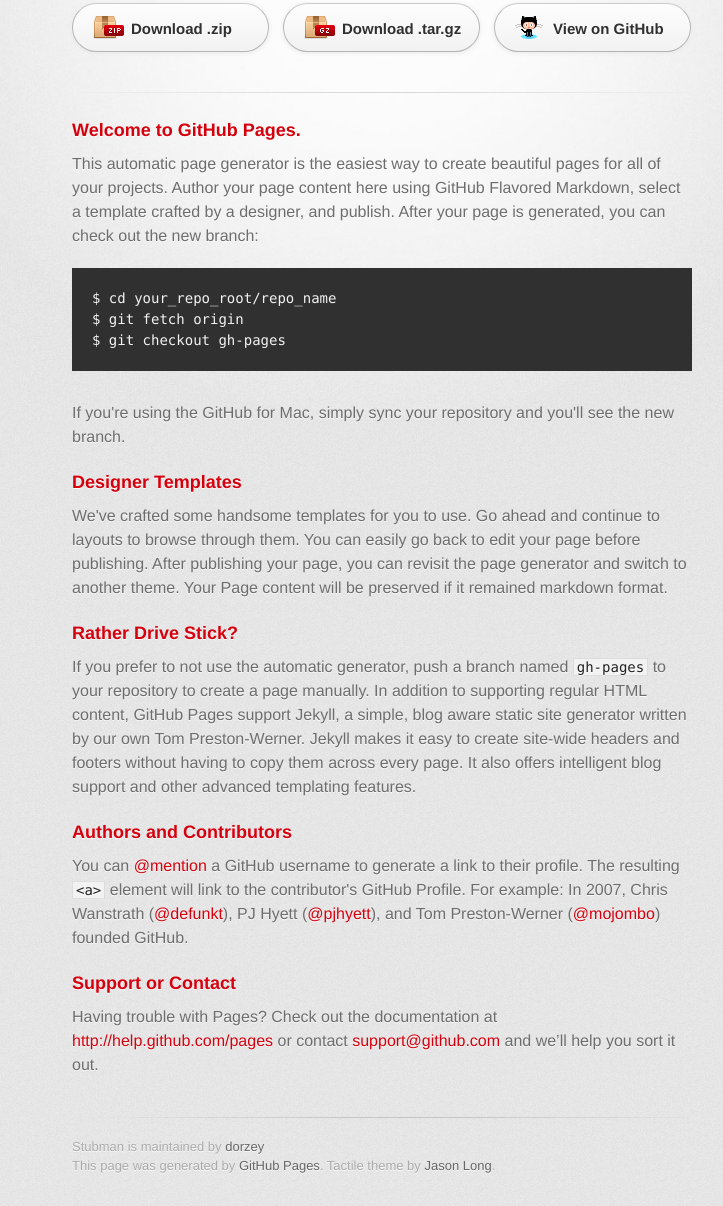
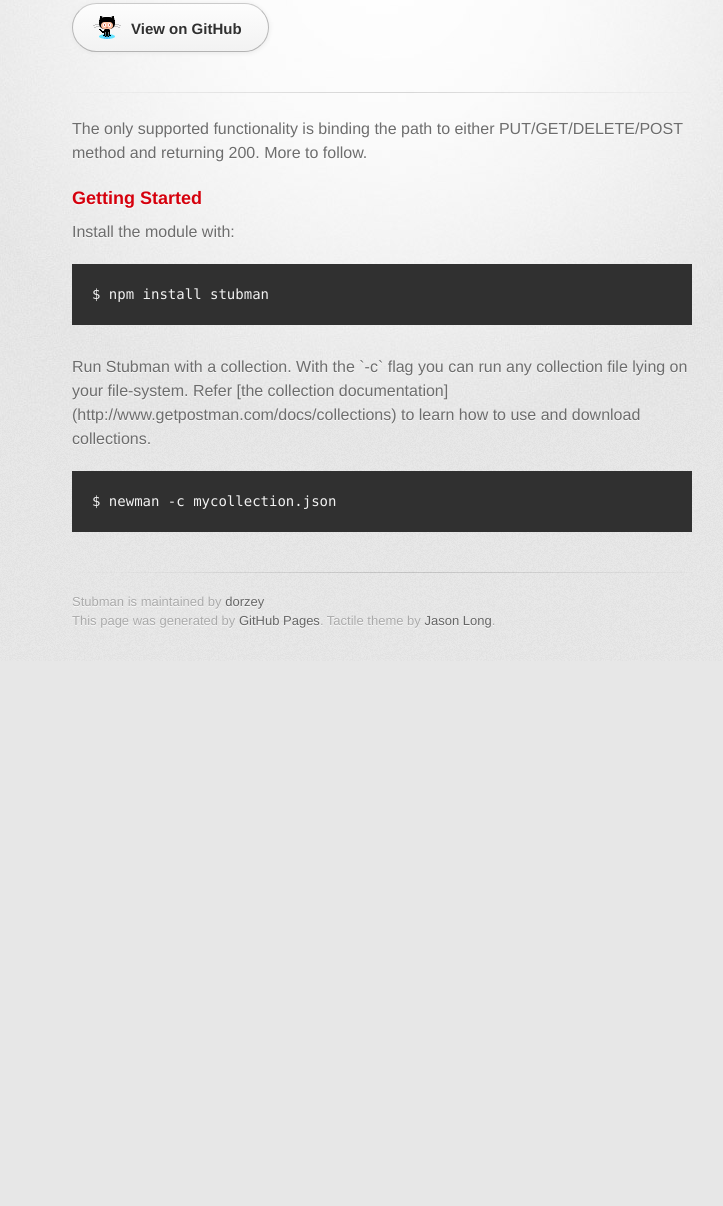
Before and after one commit to dorzey/stubman, a plain HTML site: page index.html in a window 1280 px wide. Shown: the part 154-1360 px from the top of the page, without its empty margins (258-981 px from the left). After the commit the page ends 815 px from the top, so only its background shows below. Drawn offline with Linux system fonts and the light colour scheme; a web font is replaced by a local one.

Commit message:
Changed page content

```diff
--- a/index.html
+++ b/index.html
@@ -23,45 +23,29 @@
         </header>
 
         <section id="downloads" class="clearfix">
-          <a href="https://github.com/dorzey/stubman/zipball/master" id="download-zip" class="button"><span>Download .zip</span></a>
-          <a href="https://github.com/dorzey/stubman/tarball/master" id="download-tar-gz" class="button"><span>Download .tar.gz</span></a>
           <a href="https://github.com/dorzey/stubman" id="view-on-github" class="button"><span>View on GitHub</span></a>
         </section>
 
         <hr>
 
         <section id="main_content">
-          <h3>
-<a name="welcome-to-github-pages" class="anchor" href="#welcome-to-github-pages"><span class="octicon octicon-link"></span></a>Welcome to GitHub Pages.</h3>
 
-<p>This automatic page generator is the easiest way to create beautiful pages for all of your projects. Author your page content here using GitHub Flavored Markdown, select a template crafted by a designer, and publish. After your page is generated, you can check out the new branch:</p>
+<p>The only supported functionality is binding the path to either PUT/GET/DELETE/POST method and returning 200. More to follow.</p>
 
-<pre><code>$ cd your_repo_root/repo_name
-$ git fetch origin
-$ git checkout gh-pages
+
+<h3>
+<a name="getting-started" class="anchor" href="#getting-started"><span class="octicon octicon-link"></span></a>Getting Started</h3>
+
+<p>Install the module with:</p>
+
+<pre><code>$ npm install stubman
 </code></pre>
 
-<p>If you're using the GitHub for Mac, simply sync your repository and you'll see the new branch.</p>
+<p>Run Stubman with a collection. With the `-c` flag you can run any collection file lying on your file-system. Refer [the collection documentation](http://www.getpostman.com/docs/collections) to learn how to use and download collections.</p>
 
-<h3>
-<a name="designer-templates" class="anchor" href="#designer-templates"><span class="octicon octicon-link"></span></a>Designer Templates</h3>
+<pre><code>$ newman -c mycollection.json
+</code></pre>
 
-<p>We've crafted some handsome templates for you to use. Go ahead and continue to layouts to browse through them. You can easily go back to edit your page before publishing. After publishing your page, you can revisit the page generator and switch to another theme. Your Page content will be preserved if it remained markdown format.</p>
-
-<h3>
-<a name="rather-drive-stick" class="anchor" href="#rather-drive-stick"><span class="octicon octicon-link"></span></a>Rather Drive Stick?</h3>
-
-<p>If you prefer to not use the automatic generator, push a branch named <code>gh-pages</code> to your repository to create a page manually. In addition to supporting regular HTML content, GitHub Pages support Jekyll, a simple, blog aware static site generator written by our own Tom Preston-Werner. Jekyll makes it easy to create site-wide headers and footers without having to copy them across every page. It also offers intelligent blog support and other advanced templating features.</p>
-
-<h3>
-<a name="authors-and-contributors" class="anchor" href="#authors-and-contributors"><span class="octicon octicon-link"></span></a>Authors and Contributors</h3>
-
-<p>You can <a href="https://github.com/blog/821" class="user-mention">@mention</a> a GitHub username to generate a link to their profile. The resulting <code>&lt;a&gt;</code> element will link to the contributor's GitHub Profile. For example: In 2007, Chris Wanstrath (<a href="https://github.com/defunkt" class="user-mention">@defunkt</a>), PJ Hyett (<a href="https://github.com/pjhyett" class="user-mention">@pjhyett</a>), and Tom Preston-Werner (<a href="https://github.com/mojombo" class="user-mention">@mojombo</a>) founded GitHub.</p>
-
-<h3>
-<a name="support-or-contact" class="anchor" href="#support-or-contact"><span class="octicon octicon-link"></span></a>Support or Contact</h3>
-
-<p>Having trouble with Pages? Check out the documentation at <a href="http://help.github.com/pages">http://help.github.com/pages</a> or contact <a href="mailto:support@github.com">support@github.com</a> and we’ll help you sort it out.</p>
         </section>
 
         <footer>
```
